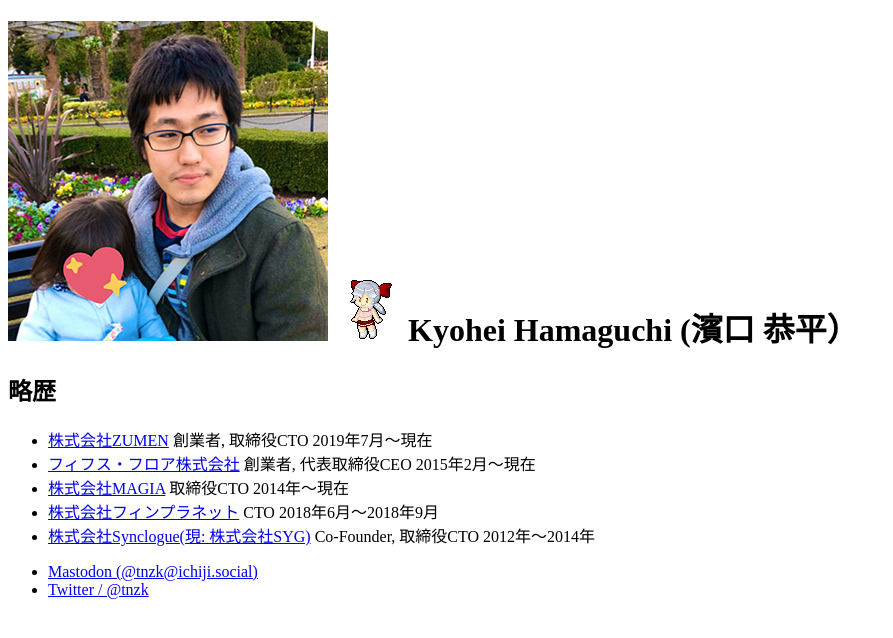
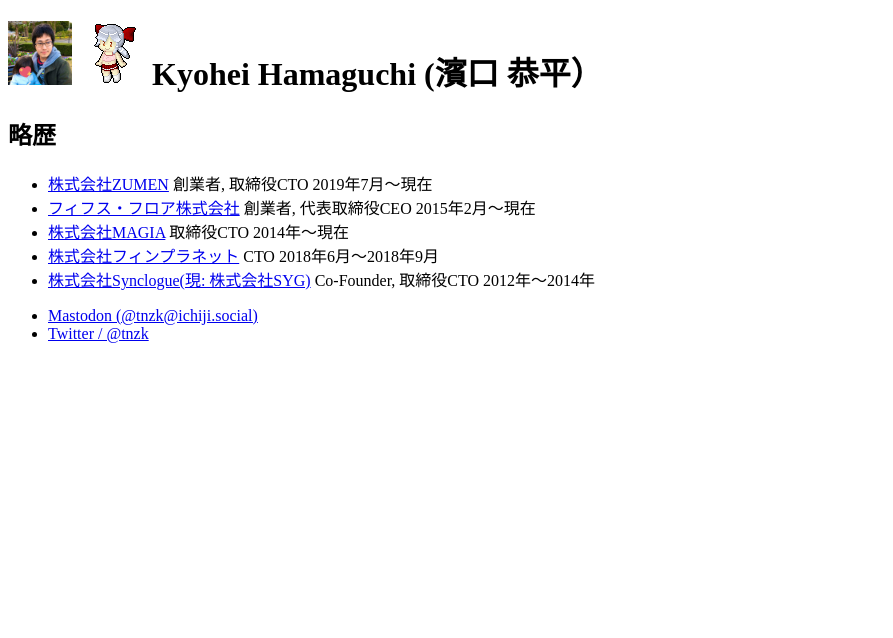
Before and after one commit to tnzk/tnzkorg, a plain HTML site: page index.html in a window 1280 px wide. Shown: the whole page, without its empty margins (0-893 px from the left). Drawn offline with Linux system fonts and the light colour scheme.

Commit message:
Update index.html

```diff
--- a/index.html
+++ b/index.html
@@ -10,7 +10,7 @@
   </head>
   <body>
     <h1>
-      <img src="/images/tnzk.jpg" alt="photo">
+      <img src="/images/tnzk.jpg" alt="photo" width="64">
       <img src="/images/tnzk.png" alt="avatar">
       Kyohei Hamaguchi (濱口 恭平）
     </h1>
```
